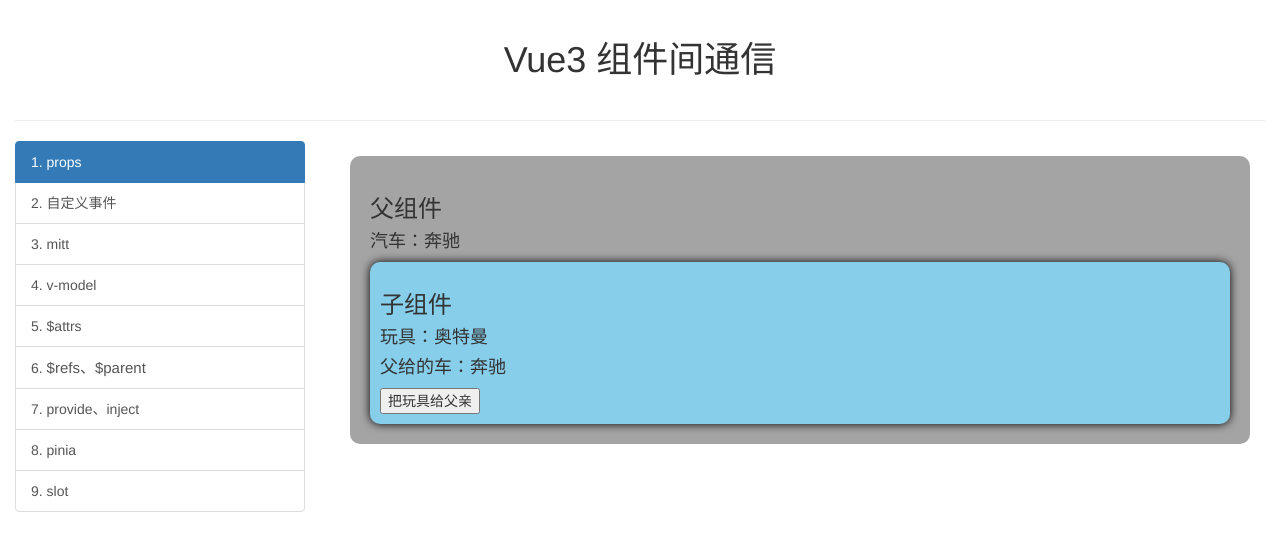
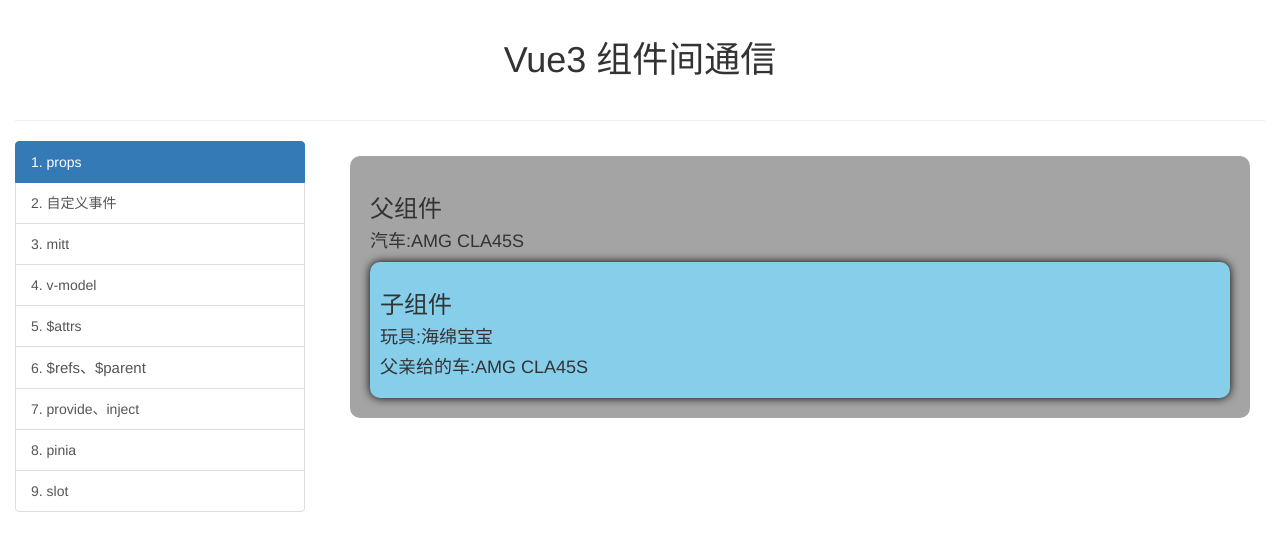
Before and after one commit to ZhouChenxing-Joe/vue3route, a Vue app: page /props in a window 1280 px wide. Shown: the top 550 px of the page. Built offline with nearby package versions, Linux system fonts and the light colour scheme.

Commit message:
version 41

```diff
--- a/src/pages/01_props/Child.vue
+++ b/src/pages/01_props/Child.vue
@@ -1,18 +1,17 @@
 <template>
   <div class="child">
     <h3>子组件</h3>
-		<h4>玩具：{{ toy }}</h4>
-		<h4>父给的车：{{ car }}</h4>
-		<button @click="sendToy(toy)">把玩具给父亲</button>
+	<h4>玩具:{{ toy }}</h4>
+	<h4>父亲给的车:{{ car }}</h4>
   </div>
 </template>
 
 <script setup lang="ts" name="Child">
-	import {ref} from 'vue'
-	// 数据
-	let toy = ref('奥特曼')
-	// 声明接收props
-	defineProps(['car','sendToy'])
+import { ref } from 'vue';
+//数据
+let toy = ref('海绵宝宝')
+//声明接收props
+defineProps(['car'])
 </script>
 
 <style scoped>
--- a/src/pages/01_props/Father.vue
+++ b/src/pages/01_props/Father.vue
@@ -1,22 +1,21 @@
 <template>
   <div class="father">
     <h3>父组件</h3>
-		<h4>汽车：{{ car }}</h4>
-		<h4 v-show="toy">子给的玩具：{{ toy }}</h4>
-		<Child :car="car" :sendToy="getToy"/>
+	<h4>汽车:{{ car }}</h4>
+	<Child :car="car" />
   </div>
 </template>
 
 <script setup lang="ts" name="Father">
-	import Child from './Child.vue'
-	import {ref} from 'vue'
-	// 数据
-	let car = ref('奔驰')
-	let toy = ref('')
-	// 方法
-	function getToy(value:string){
-		toy.value = value
-	}
+import Child from './Child.vue';
+import { ref } from 'vue';
+//数据
+let car = ref('AMG CLA45S')
+
+//方法
+function getToy(Value:string){
+	console.log('父',Value)
+}
 </script>
 
 <style scoped>
```
